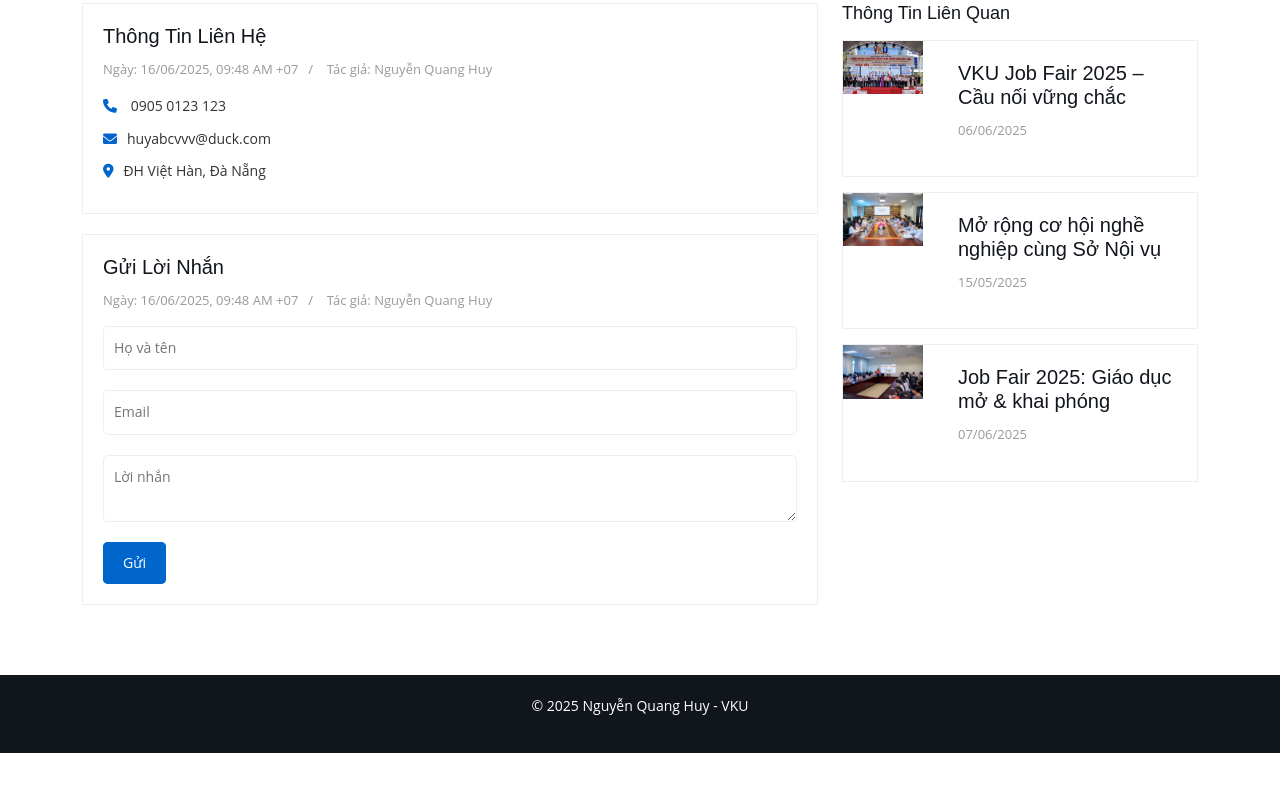
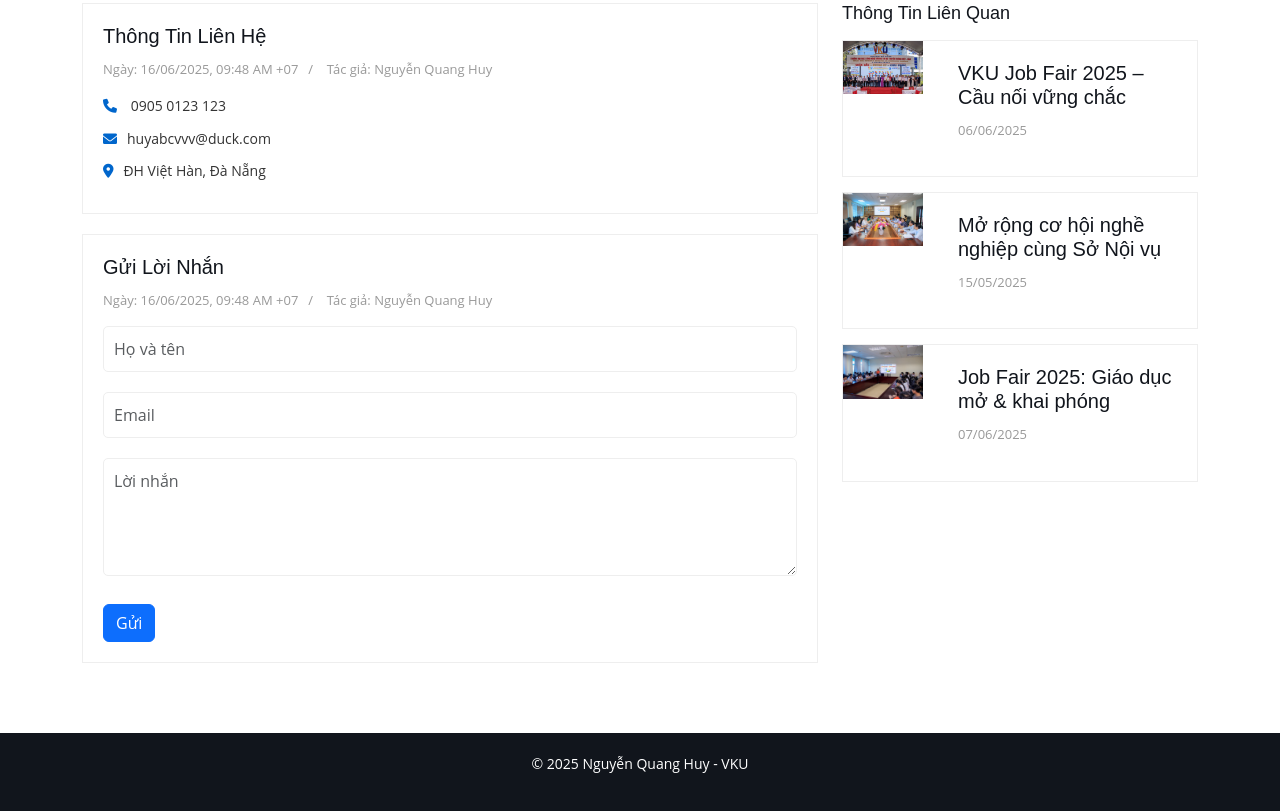
Before and after one commit to nguyenquanghuy12345678/Thuc_Tap_Web, a plain HTML site: page frontend/contact.html in a window 1280 px wide. Shown: the part 961-1772 px from the top of the page. Before the commit the page ends 1714 px from the top, so only its background shows below. Drawn offline with nearby package versions, Linux system fonts and the light colour scheme; some packages are replaced by stand-ins of ours; a script that the page names is missing.

Commit message:
success request form

```diff
--- a/frontend/contact.html
+++ b/frontend/contact.html
@@ -60,7 +60,24 @@
                 <li>Ngày: 16/06/2025, 09:48 AM +07</li>
                 <li>Tác giả: Nguyễn Quang Huy</li>
               </ul>
-              <form id="contactForm">
+
+              <form
+                action="https://script.google.com/macros/s/AKfycbzYe1K50gs_eufod36N9fztSScxOFtaL8XmFLk4Gbqd5TnXxzZWo7C_4vptRv8Qotte/exec"
+                method="POST" target="_blank">
+                <div class="form-group">
+                  <input type="text" class="input form-control" name="name" placeholder="Họ và tên" required>
+                </div>
+                <div class="form-group">
+                  <input type="email" class="input form-control" name="email" placeholder="Email" required>
+                </div>
+                <div class="form-group">
+                  <textarea class="input form-control" name="message" placeholder="Lời nhắn" rows="4"
+                    required></textarea>
+                </div>
+                <button type="submit" class="btn btn-primary mt-2">Gửi</button>
+              </form>
+
+              <!-- <form id="contactForm">
                 <div class="form-group">
                   <input type="text" class="input" name="name" placeholder="Họ và tên" required>
                   <span class="error" style="color:red; display:none;">Vui lòng nhập họ và tên.</span>
@@ -74,7 +91,9 @@
                   <span class="error" style="color:red; display:none;">Vui lòng nhập lời nhắn.</span>
                 </div>
                 <button type="submit" class="primary-button">Gửi</button>
-              </form>
+              </form> -->
+
+
               <p id="responseMessage" style="display:none; color:green;"></p>
             </div>
           </div>
@@ -148,7 +167,13 @@
   <script src="https://cdn.jsdelivr.net/npm/bootstrap@5.3.0/dist/js/bootstrap.bundle.min.js"></script>
   <script src="main.js"></script>
 
-  <script>
+</body>
+
+</html>
+
+
+
+<!-- <script>
     document.getElementById('contactForm').addEventListener('submit', async (e) => {
       e.preventDefault();
 
@@ -216,7 +241,11 @@
         messageDiv.style.display = 'block';
       }
     });
-</script>
+  </script> -->
+
+
+
+
 <!-- THAY ĐỔI APP/JSON SANG FORM DATA -->
 <!-- <script>
     document.getElementById('contactForm').addEventListener('submit', async (e) => {
@@ -290,6 +319,3 @@
       }
     });
   </script> -->
-</body>
-
-</html>
```
Lines whose indentation alone changed are shown as unchanged.
